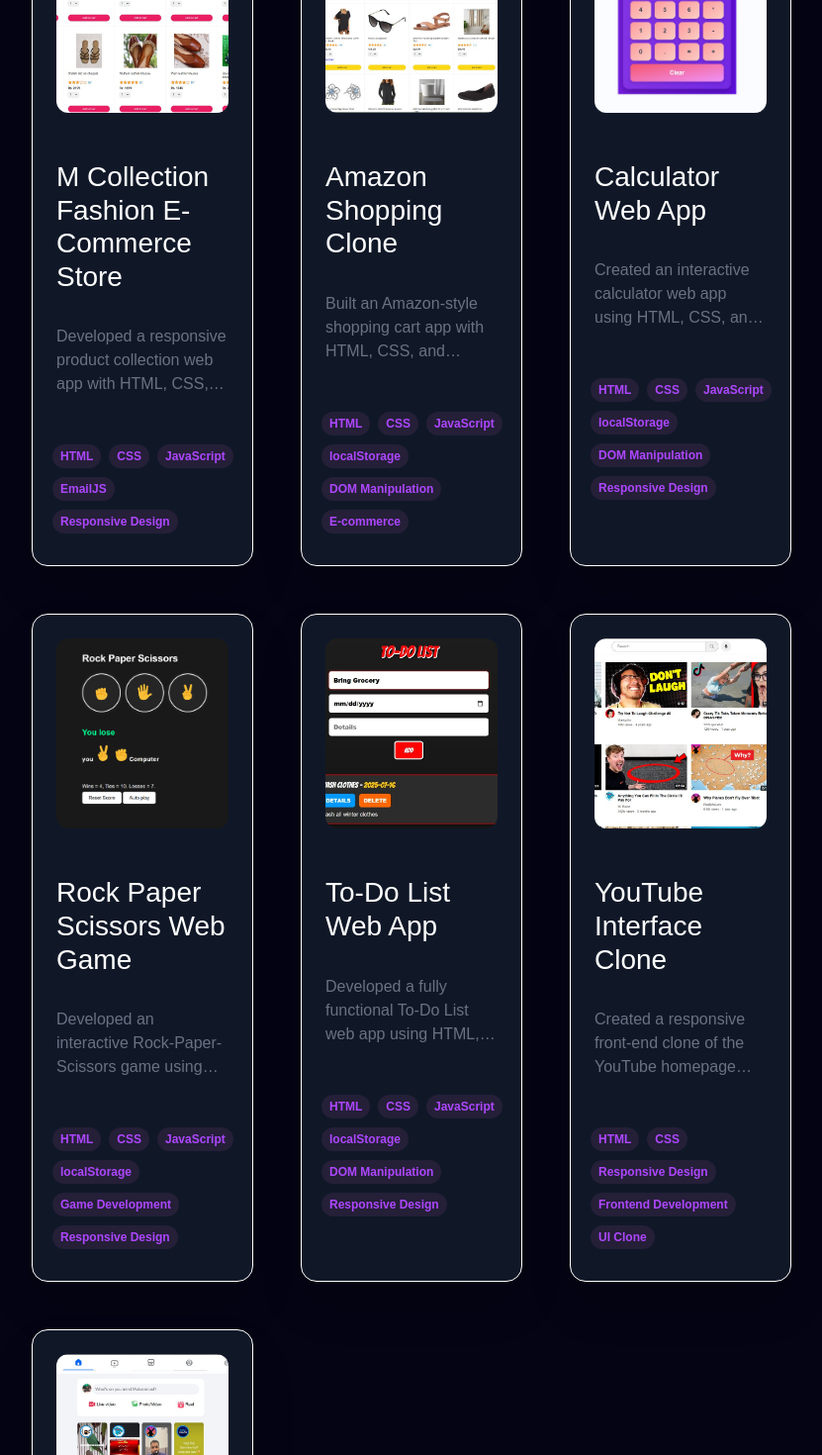
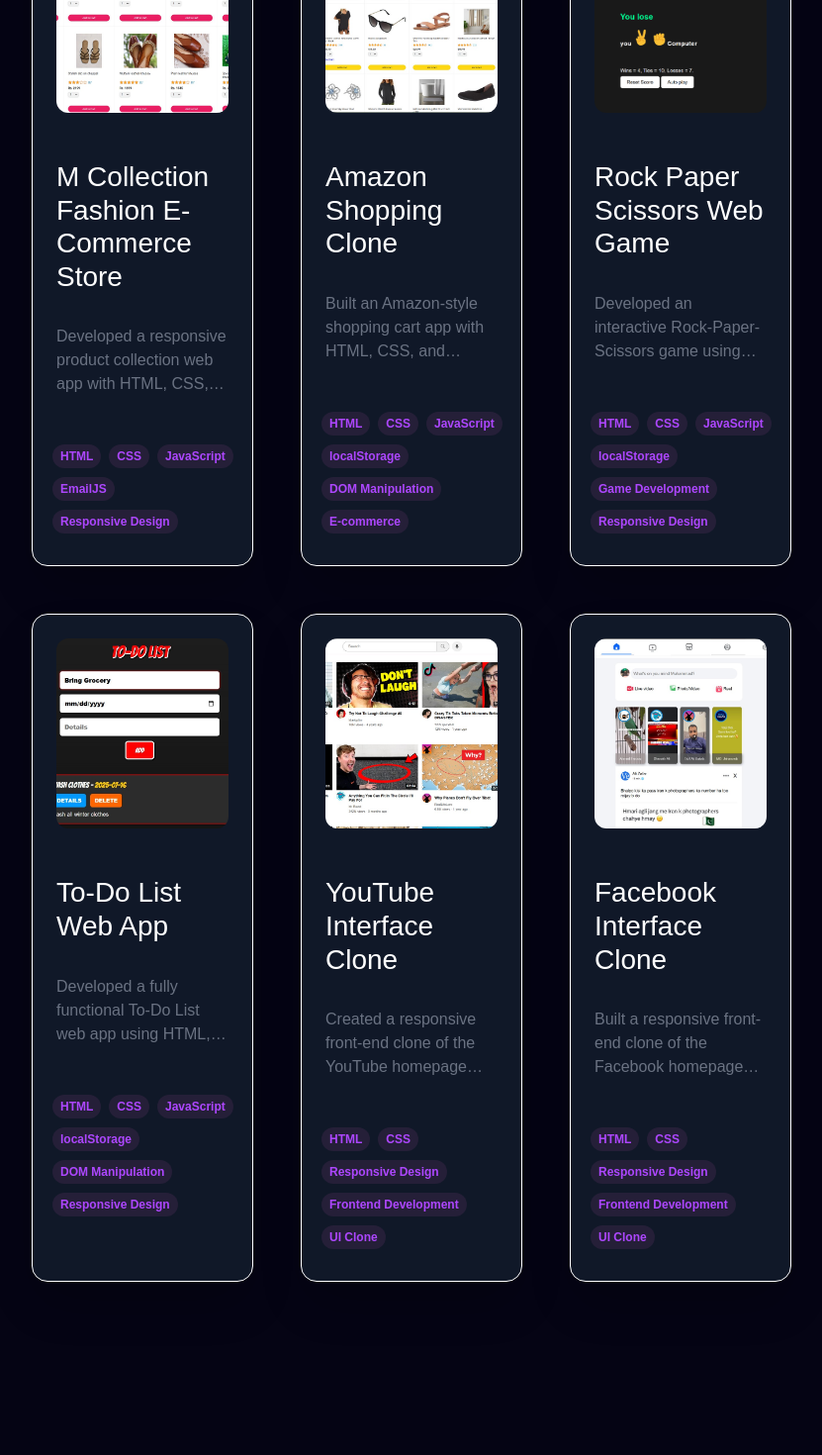
Before and after one commit to arfa642/My-Protfolio, a React (Vite) app: page / in a window 1280 px wide. Shown: the part 5400-6870 px from the top of the page at 99% size, without its empty margins (224-1055 px from the left). Built offline with nearby package versions, Linux system fonts and the light colour scheme.

Commit message:
Updated contact component, added images, and constant data

```diff
--- a/src/constantData.js
+++ b/src/constantData.js
@@ -215,15 +215,6 @@
     github: "https://github.com/arfa642/Amazon-Shopping-Clone-HTML-CSS-JavaScript-Project"
   },
   {
-    id: 4,
-    title: "Calculator Web App",
-    description:
-      "Created an interactive calculator web app using HTML, CSS, and JavaScript with a modern glassmorphism UI. Integrated real-time expression building, evaluation, and DOM manipulation. Added localStorage to save history across sessions, with clear/evaluate functions for smooth arithmetic operations and responsive design.",
-    image: calculator,
-    tags: ["HTML", "CSS", "JavaScript", "localStorage", "DOM Manipulation", "Responsive Design"],
-    github: "https://github.com/arfa642/Calculator-Web-App-HTML-CSS-JavaScript-Project"
-  },
-  {
     id: 5,
     title: "Rock Paper Scissors Web Game",
     description:
```
